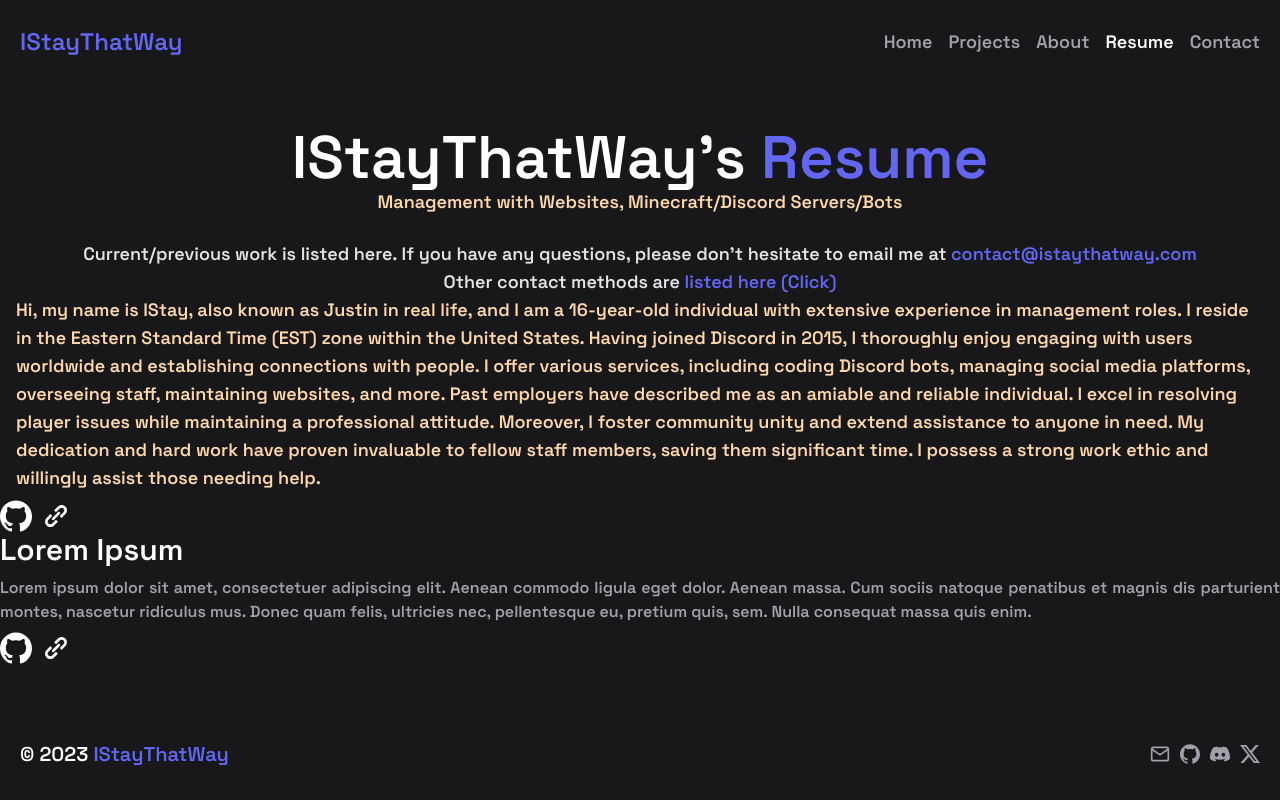
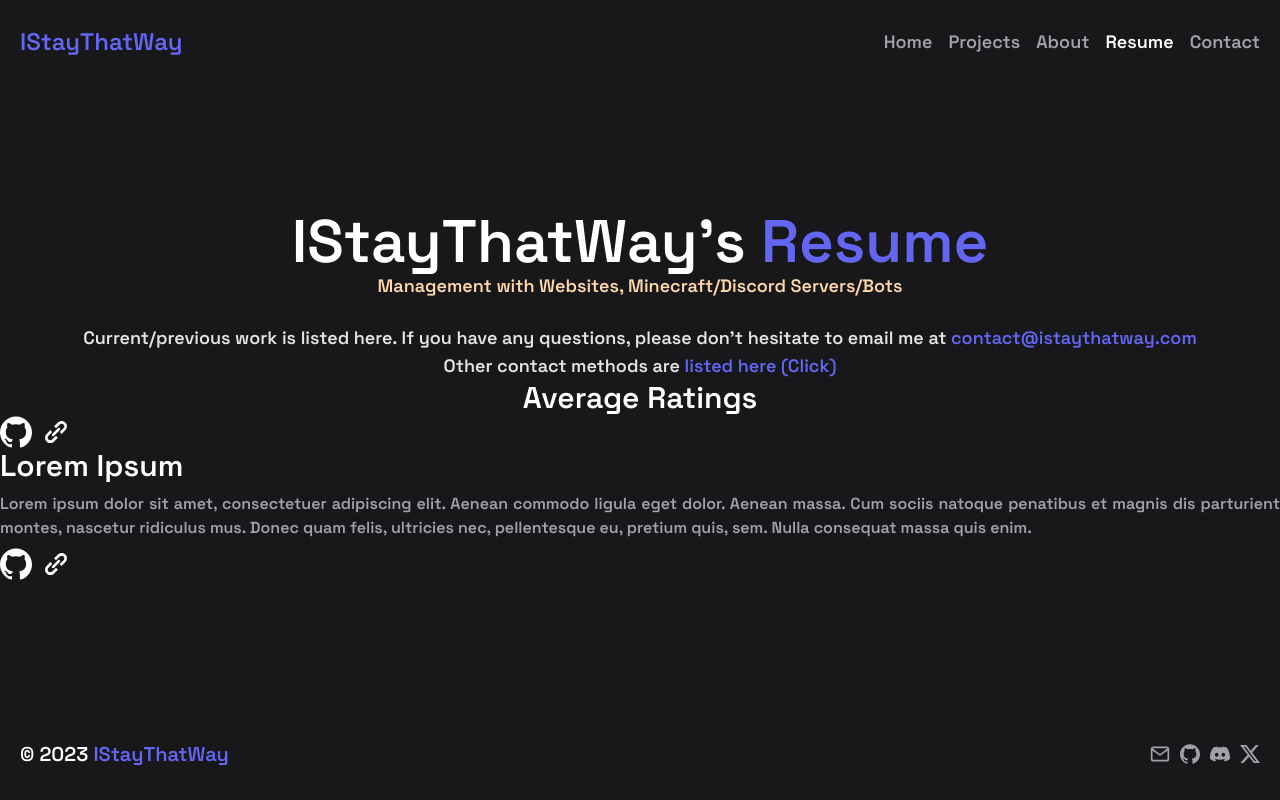
Before and after one commit to IStayThatWayCoding/istaythatway.com, a Next.js app: page /resume in a window 1280 px wide. Shown: the top 800 px of the page. Built offline with nearby package versions, Linux system fonts and the light colour scheme.

Commit message:
Update resume.js

```diff
--- a/pages/resume.js
+++ b/pages/resume.js
@@ -35,10 +35,8 @@ return (
 
 
 
-                                <div className="flex-grow space-y-2">
-                                    <p className="text-orange-200 text-lg font-medium px-4">
-                                        Hi, my name is IStay, also known as Justin in real life, and I am a 16-year-old individual with extensive experience in management roles. I reside in the Eastern Standard Time (EST) zone within the United States. Having joined Discord in 2015, I thoroughly enjoy engaging with users worldwide and establishing connections with people. I offer various services, including coding Discord bots, managing social media platforms, overseeing staff, maintaining websites, and more. Past employers have described me as an amiable and reliable individual. I excel in resolving player issues while maintaining a professional attitude. Moreover, I foster community unity and extend assistance to anyone in need. My dedication and hard work have proven invaluable to fellow staff members, saving them significant time. I possess a strong work ethic and willingly assist those needing help.
-                                    </p>
+                                <div className="text-center">
+                                <h1 className="text-3xl font-bold">Average Ratings</h1>
                                     <div className="flex space-x-2">
                                         <a className="rounded-full" href="#" target="_blank">
                                             <svg className="h-8 w-8" fill="#fff" viewBox="0 0 24 24" xmlns="http://www.w3.org/2000/svg">
```
